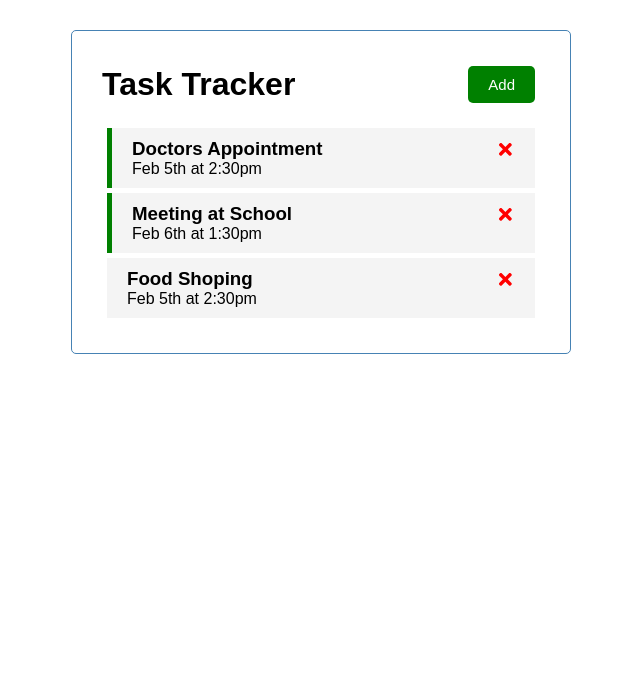
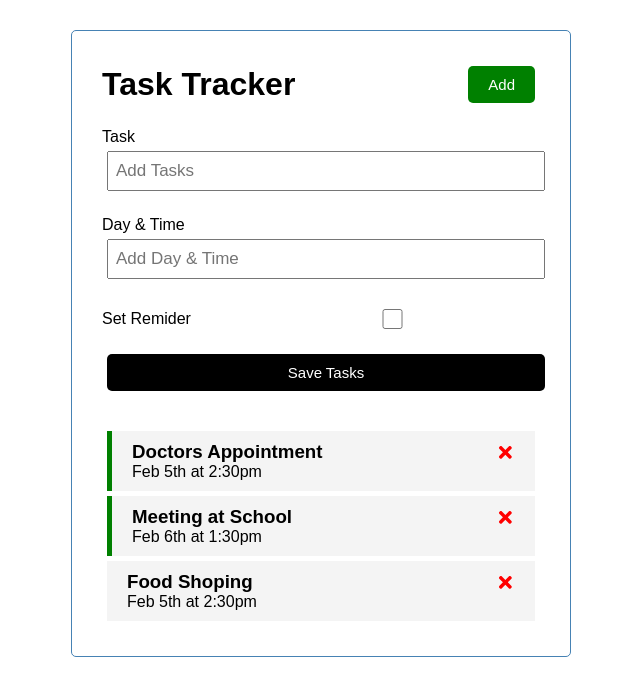
Before and after one commit to DygelnyyKirill/React-To-Do-App-with-React-Hooks, a React (Create React App) app: page / in a window 1280 px wide. Shown: the top 696 px of the page, without its empty margins (319-959 px from the left). Built offline with nearby package versions, Linux system fonts and the light colour scheme.

Commit message:
Add Tasks Form

```diff
--- a/src/App.js
+++ b/src/App.js
@@ -1,6 +1,7 @@
 import { useState } from 'react'
 import Header from './components/Header'
 import Tasks from './components/Tasks'
+import AddTasks from './components/AddTasks'
 
 function App() {
     const [tasks, setTasks] = useState([
@@ -40,6 +41,7 @@
     return (
         <div className='container'>
             <Header />
+            <AddTasks />
             {tasks.length > 0 ? (
                 <Tasks
                     tasks={tasks}
--- /dev/null
+++ b/src/components/AddTasks.js
@@ -0,0 +1,22 @@
+const AddTasks = () => {
+    return (
+        <form className='add-form'>
+            <div className='form-control'>
+                <label>Task</label>
+                <input type='text' placeholder='Add Tasks' />
+            </div>
+            <div className='form-control'>
+                <label>Day & Time</label>
+                <input type='text' placeholder='Add Day & Time' />
+            </div>
+            <div className='form-control form-control-check'>
+                <label>Set Remider</label>
+                <input type='checkbox' />
+            </div>
+
+            <input type='submit' value='Save Tasks' className='btn btn-block' />
+        </form>
+    )
+}
+
+export default AddTasks
```
